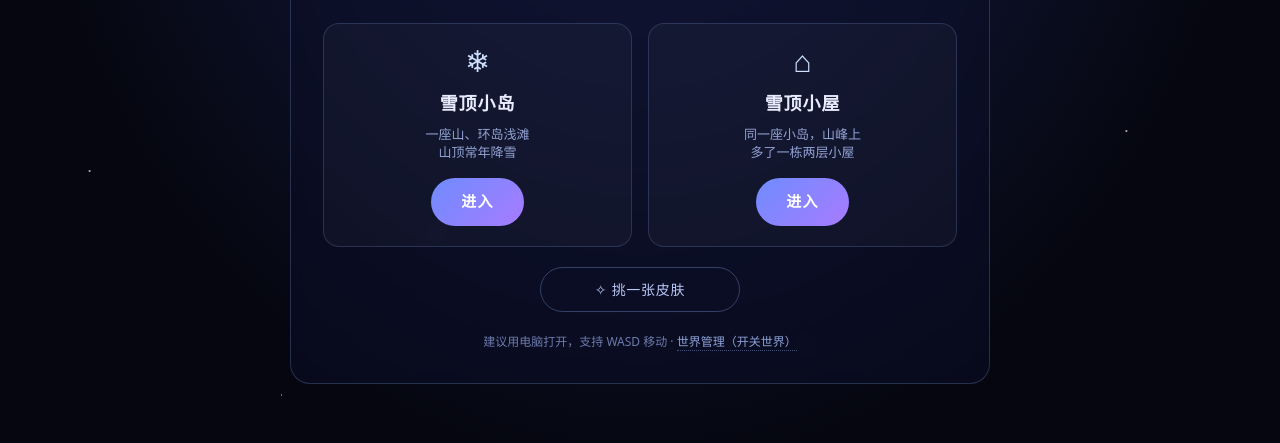
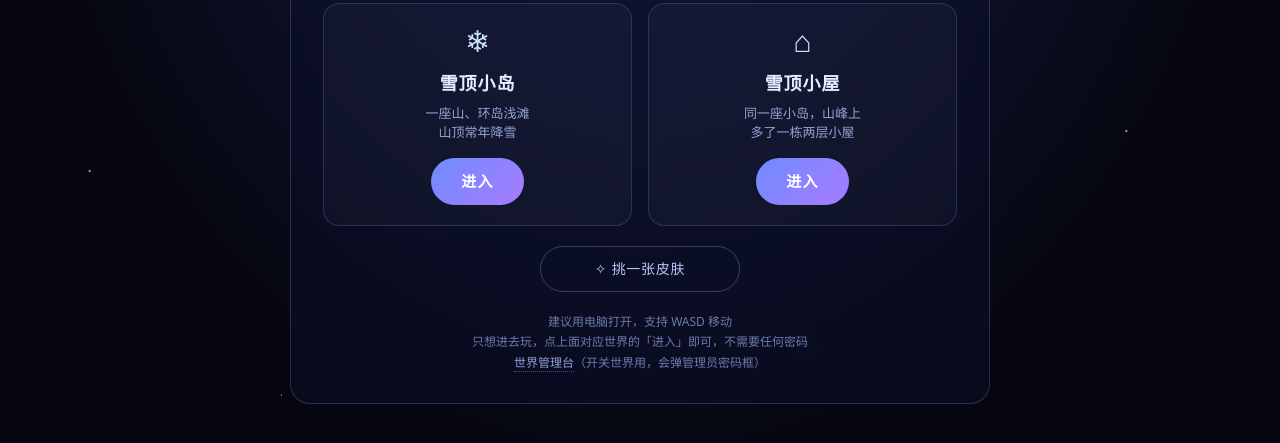
Before and after one commit to QbaiW/Progs-on-server, a website: page shared-board/public/world/index.html in a window 1280 px wide. Shown: the part 309-752 px from the top of the page. Drawn offline with Linux system fonts and the light colour scheme.

Commit message:
docs: /world 提示世界管理台需要管理员密码

```diff
--- a/shared-board/public/world/index.html
+++ b/shared-board/public/world/index.html
@@ -101,7 +101,9 @@
   </div>
 
   <a class="skin" href="/skin/index.html">✧ 挑一张皮肤</a>
-  <div class="hint">建议用电脑打开，支持 WASD 移动 · <a href="/worlds/">世界管理（开关世界）</a></div>
+  <div class="hint">建议用电脑打开，支持 WASD 移动<br>
+    只想进去玩，点上面对应世界的「进入」即可，不需要任何密码<br>
+    <a href="/worlds/">世界管理台</a>（开关世界用，会弹管理员密码框）</div>
 </main>
 </body>
 </html>
```
